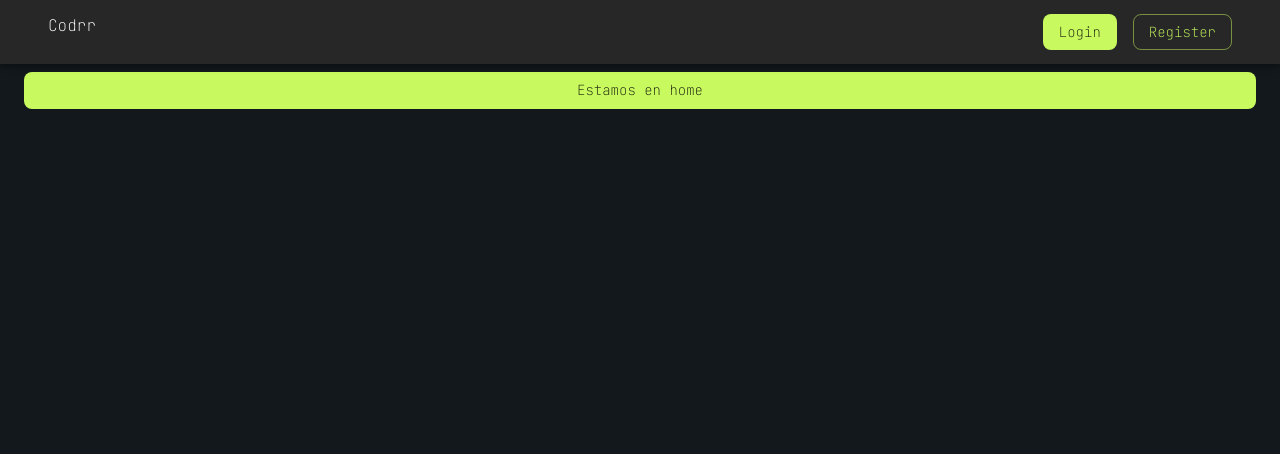
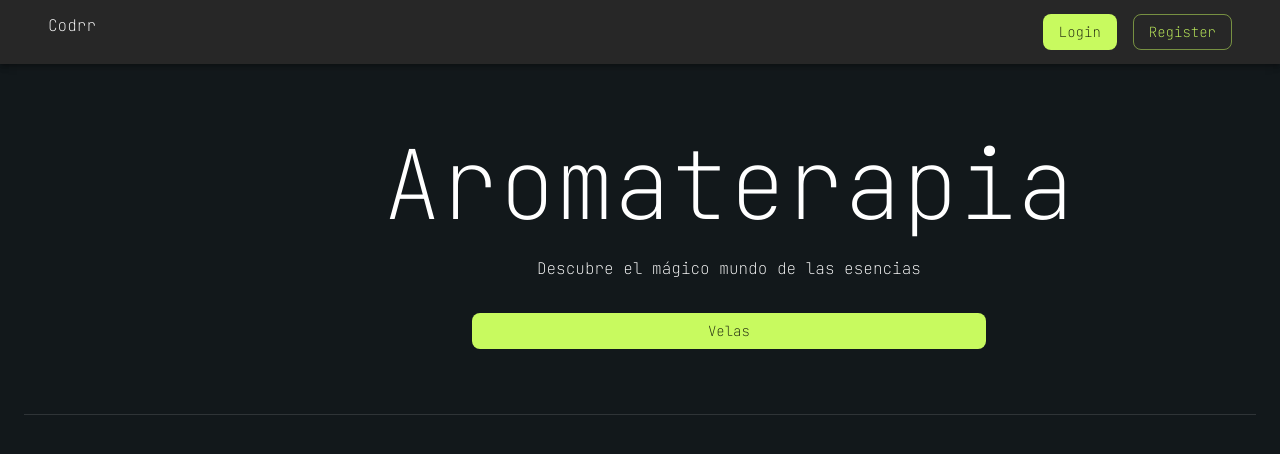
Before and after one commit to isamorren/marketplace, a React (Create React App) app: page / in a window 1280 px wide. Shown: the top 454 px of the page. Built offline with nearby package versions, Linux system fonts and the light colour scheme.

Commit message:
feat: inicio

```diff
--- a/src/common/NavBar.tsx
+++ b/src/common/NavBar.tsx
@@ -1,10 +1,12 @@
 import { AppBar, Box, Button, Container, Grid, Stack, Toolbar, Typography } from "@mui/material";
 import React from "react";
+import { useNavigate } from "react-router-dom";
 
 export const NavBar: React.FC<{}> = () =>{
+    const navigate = useNavigate()
     return (
         <Box sx={{flexGrow: 1 }}>
-            <AppBar position="fixed">
+            <AppBar position="sticky">
                 <Toolbar>
                     <Container maxWidth="xl">
                         <Grid
@@ -17,7 +19,9 @@
                             </Grid>
                             <Grid item>
                                 <Stack direction="row" spacing={2}>
-                                <Button variant="contained">Login</Button>
+                                <Button variant="contained" onClick={() => navigate("login")}>
+                                    Login
+                                    </Button>
                                 <Button variant="outlined">Register</Button>
                                 </Stack>
                             </Grid>
--- /dev/null
+++ b/src/components/Header/index.tsx
@@ -0,0 +1,51 @@
+import { Box, Grid, Typography, Divider } from "@mui/material";
+import React from "react";
+
+type HeaderProps = {
+  title: string;
+  description: string;
+  element?: React.ReactNode | null;
+};
+
+export const HeaderComponent: React.FC<HeaderProps> = ({
+  title,
+  description,
+  element,
+}) => {
+  return (
+    <div>
+      <Box sx={{ width: "100%", height: "350px" }}>
+        <Grid
+          container
+          direction="row"
+          justifyContent="center"
+          alignItems="center"
+          sx={{ height: "100%" }}
+        >
+          <Grid item xs={5}>
+            <Grid
+              container
+              direction="column"
+              justifyContent="center"
+              alignItems="center"
+              sx={{ height: "100%" }}
+            >
+              <Grid item>
+                <Typography variant="h1">{title}</Typography>
+              </Grid>
+              <Grid item sx={{ mt: 2 }}>
+                <Typography>{description}</Typography>
+              </Grid>
+              {element !== undefined && (
+                <Grid sx={{ mt: 4, width: "100%" }} item>
+                  {element}
+                </Grid>
+              )}
+            </Grid>
+          </Grid>
+        </Grid>
+      </Box>
+      <Divider />
+    </div>
+  );
+};
--- a/src/components/index.ts
+++ b/src/components/index.ts
@@ -1 +1,2 @@
 export { Notifications } from "./Notifications";
+export { HeaderComponent } from "./Header";
--- a/src/pages/home/index.tsx
+++ b/src/pages/home/index.tsx
@@ -1,12 +1,15 @@
 import { Container, Button } from "@mui/material";
 import React from "react";
+import { HeaderComponent } from "../../components";
 
 export const HomePage: React.FC<{}> = () => {
     return (
-        <Container sx={{mt: 9}}maxWidth="xl">
-        <Button fullWidth variant="contained">
-            Estamos en home
-            </Button>
-      </Container>
+    <Container maxWidth="xl">
+        <HeaderComponent
+        title="Aromaterapia"
+        description="Descubre el mágico mundo de las esencias"
+        element={<Button fullWidth variant="contained">Velas</Button>}
+        />
+    </Container>
     );
 };
```
